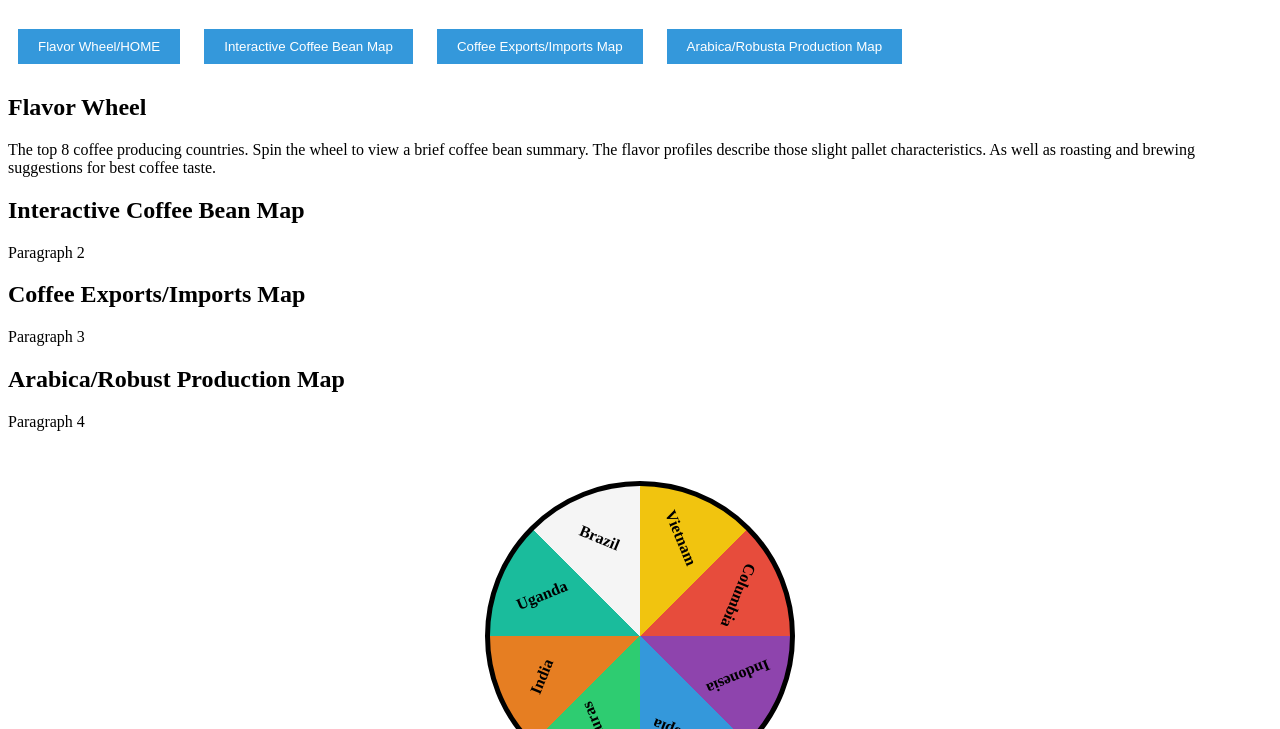
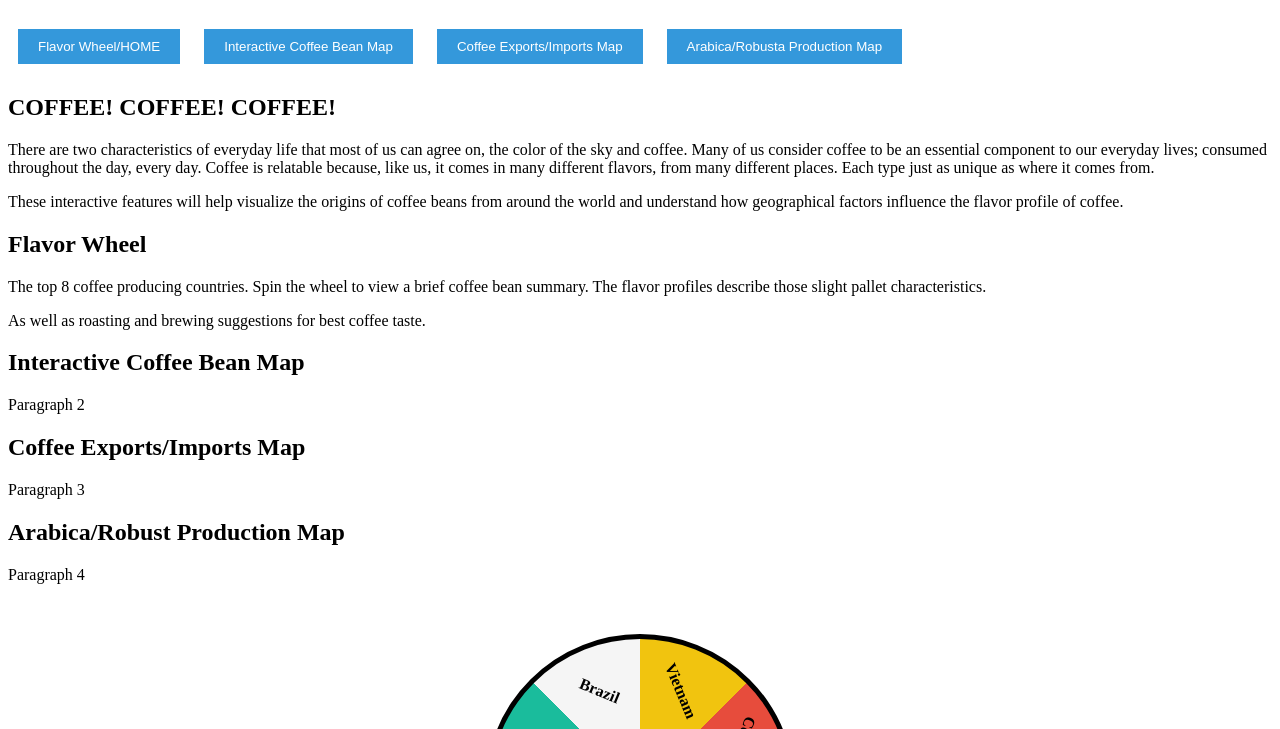
Before and after one commit to Mal303/Interactive-Coffee-Bean-Origin-Map, a plain HTML site: page homepage_css/homepage_index.html in a window 1280 px wide. Shown: the part 61-790 px from the top of the page. Drawn offline with Linux system fonts and the light colour scheme.

Commit message:
Update homepage_index.html

```diff
--- a/homepage_css/homepage_index.html
+++ b/homepage_css/homepage_index.html
@@ -72,11 +72,15 @@
         </div>
     </div>
 
+    <h2>COFFEE! COFFEE! COFFEE!</h2>
+    <p>There are two characteristics of everyday life that most of us can agree on, the color of the sky and coffee. Many of us consider coffee to be an essential component to our everyday lives; consumed throughout the day, every day.
+    Coffee is relatable because, like us, it comes in many different flavors, from many different places. Each type just as unique as where it comes from. </p>
+
+    <p>These interactive features will help visualize the origins of coffee beans from around the world and understand how geographical factors influence the flavor profile of coffee.</p>
 
     <h2>Flavor Wheel</h2>
-    <p>The top 8 coffee producing countries. Spin the wheel to view a brief coffee bean summary.
-    The flavor profiles describe those slight pallet characteristics.
-    As well as roasting and brewing suggestions for best coffee taste. </p>
+    <p>The top 8 coffee producing countries. Spin the wheel to view a brief coffee bean summary. The flavor profiles describe those slight pallet characteristics.</p>
+    <p>As well as roasting and brewing suggestions for best coffee taste.</p>
 
     <h2>Interactive Coffee Bean Map</h2>
     <p>Paragraph 2</p>
```
